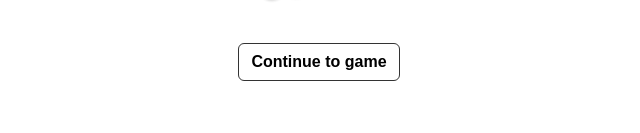
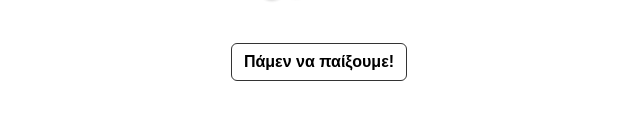
Before and after one commit to SavvasStephanides/pou-en-touton, a Next.js app: page /pouentouton/ in a window 1280 px wide. Shown: the part 153-286 px from the top of the page, without its empty margins (321-961 px from the left). Built offline with nearby package versions, Linux system fonts and the light colour scheme.

Commit message:
Change 'Continue to game' label

```diff
--- a/src/app/page.tsx
+++ b/src/app/page.tsx
@@ -9,7 +9,7 @@ export default function Home() {
       </div>
 
       <div style={{display: "flex"}}>
-        <Link href={"/game"} style={{display: "block", margin: "auto", marginTop: "30px", border: "1px solid #333", padding: "9px 12px", textDecoration: "none", borderRadius: "6px", color: "black", fontWeight: "bold"}}>Continue to game</Link>
+        <Link href={"/game"} style={{display: "block", margin: "auto", marginTop: "30px", border: "1px solid #333", padding: "9px 12px", textDecoration: "none", borderRadius: "6px", color: "black", fontWeight: "bold"}}>Πάμεν να παίξουμε!</Link>
       </div>
     </main>
   );
```
